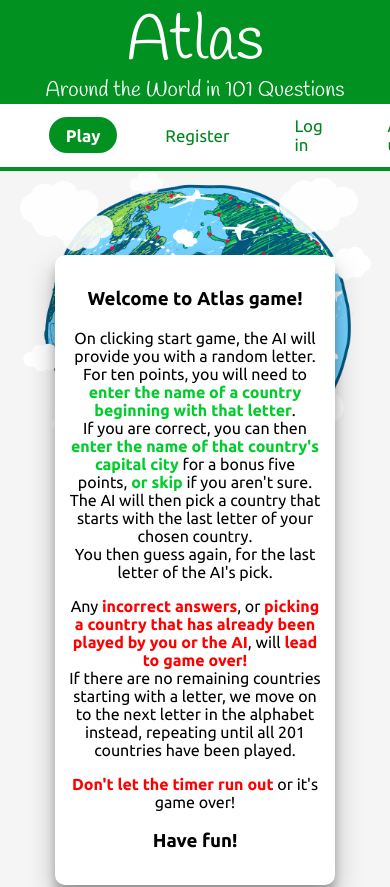
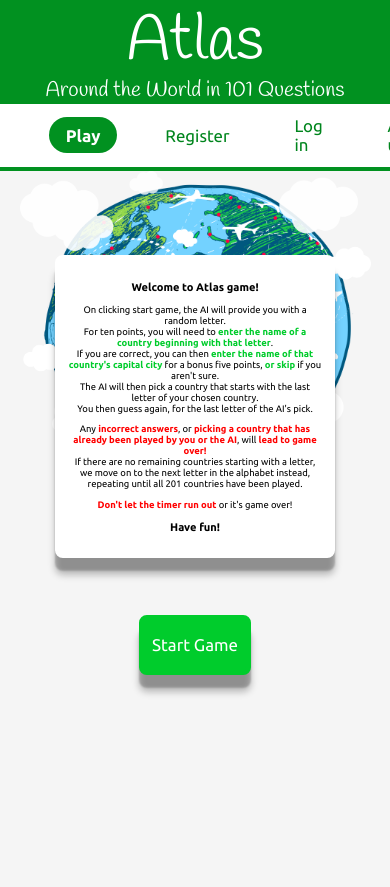
Before and after one commit to quantumomid/Atlas, a React (Create React App) app in the folder front-end/atlas-react-app/: page /game in a window 390 px wide. Shown: the top 887 px of the page. After the commit the page ends 860 px from the top, so only its background shows below. Built offline with nearby package versions, Linux system fonts and the light colour scheme; no server answers.

Commit message:
makde instruction responsive to browser size

```diff
--- a/front-end/atlas-react-app/src/Game.css
+++ b/front-end/atlas-react-app/src/Game.css
@@ -19,9 +19,11 @@
     margin-bottom: 5vh;
     text-align: center;
     width: 65%;
-    box-shadow: 0 14px 28px rgba(0,0,0,0.25), 0 10px 10px rgba(0,0,0,0.22);
+    box-shadow: 0 2vh 2vw rgba(0,0,0,0.25),
+                0 1.5vh 0.5vw rgba(0,0,0,0.22);
     background-color: white;
-    border-radius: 10px;
+    border-radius: 2vw;
+    font-size: 1.12vmax;
 }
 
 .instruction-correct {
@@ -37,13 +39,14 @@
 /* styling of start button on start game page */
 .start-button-container button {
     padding: 1.8vh 2.1vw;
-    font-size: 3.6vh;
+    font-size: 2vmax;
     border: 0.6vh solid hsl(133, 100%, 40%) ;
     background-color: hsl(133, 100%, 40%);
     color: white;
     border-radius: 2vw;
     margin: 1.8vh;
-    box-shadow: 0 14px 28px rgba(0,0,0,0.25), 0 10px 10px rgba(0,0,0,0.22);
+    box-shadow: 0 2vh 2vw rgba(0,0,0,0.25),
+                0 1.5vh 0.5vw rgba(0,0,0,0.22);
 }
 
 /* placement of score and timer relative */
```
